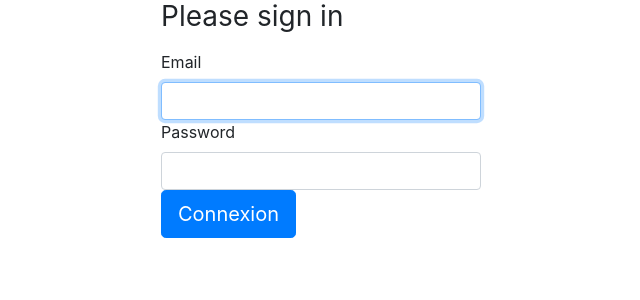
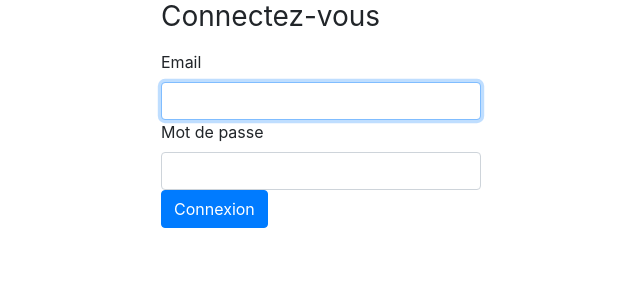
Before and after one commit to benjaminm68/CloudLearning, a Symfony app: template templates/security/login.html.twig in a window 1280 px wide. Shown: the part 92-392 px from the top of the page, without its empty margins (319-959 px from the left). Run offline with Twig, Linux system fonts and the light colour scheme; the template is opened without the code that fills it, so the values that code supplies are empty; some libraries are stand-ins or nearby versions.

Commit message:
Modif login form + register form css

```diff
--- a/public/css/style.css
+++ b/public/css/style.css
@@ -35,10 +35,18 @@ body{
     margin: auto;
 }
 
-.login-form{
+/*
+*Login form
+*/
+
+.login-form, .register-form{
     width: 25%;
     margin: auto;
 }
+
+/*
+*Barre search
+*/
 
 .search {
     background-color: #01A89E;
--- a/templates/security/login.html.twig
+++ b/templates/security/login.html.twig
@@ -1,6 +1,6 @@
 {% extends 'base.html.twig' %}
 
-{% block title %}Log in!{% endblock %}
+{% block title %}Connexion{% endblock %}
 
 {% block body %}
 <form class="login-form" method="post">
@@ -10,14 +10,14 @@
 
     {% if app.user %}
         <div class="mb-3">
-            You are logged in as {{ app.user.username }}, <a href="{{ path('app_logout') }}">Logout</a>
+            Vous êtes connecter en tant que {{ app.user.username }}, <a href="{{ path('app_logout') }}">Logout</a>
         </div>
     {% endif %}
 
-    <h1 class="h3 mb-3 font-weight-normal">Please sign in</h1>
+    <h1 class="h3 mb-3 font-weight-normal">Connectez-vous</h1>
     <label for="inputEmail">Email</label>
     <input type="email" value="{{ last_username }}" name="email" id="inputEmail" class="form-control" required autofocus>
-    <label for="inputPassword">Password</label>
+    <label for="inputPassword">Mot de passe</label>
     <input type="password" name="password" id="inputPassword" class="form-control" required>
 
     <input type="hidden" name="_csrf_token"
@@ -35,8 +35,6 @@
         </div>
     #}
 
-    <button class="btn btn-lg btn-primary" type="submit">
-        Connexion
-    </button>
+    <input type="submit" class="btn btn-primary" value="Connexion">
 </form>
 {% endblock %}
```
Also changed, not shown: src/Form/RegistrationFormType.php (+8 -5 lines), templates/registration/register.html.twig (+4 -3 lines).
